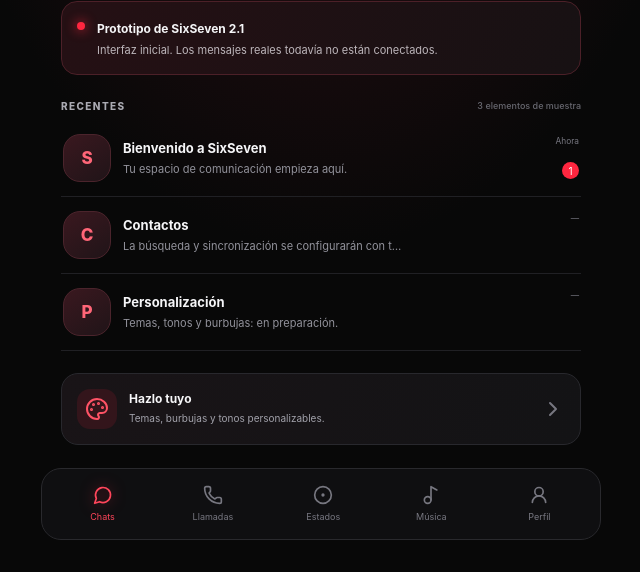
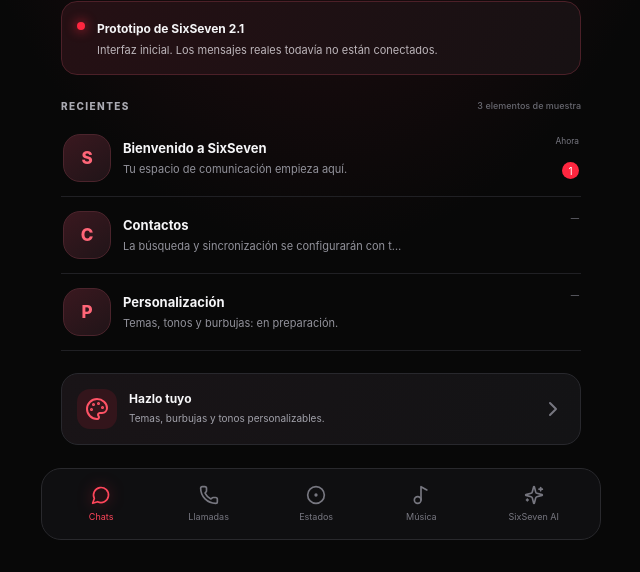
Before and after one commit to maidanamauro816-cpu/sixsevenapp2.1, a React (Vite) app: page / in a window 1280 px wide. Shown: the part 244-816 px from the top of the page, without its empty margins (319-959 px from the left). Built offline with nearby package versions, Linux system fonts and the light colour scheme; no server answers.

Commit message:
Integrate music library into SixSeven navigation

```diff
--- a/src/App.tsx
+++ b/src/App.tsx
@@ -1,7 +1,9 @@
 import { useState } from "react";
-import { MessageCircle, Phone, CircleDot, Music2, UserRound, Search, Plus, Settings, ChevronRight, ShieldCheck, Users, Bell, Palette } from "lucide-react";
+import { MessageCircle, Phone, CircleDot, Music2, Search, Plus, Settings, ChevronRight, ShieldCheck, Users, Bell, Palette, Sparkles } from "lucide-react";
+import MusicLibrary from "./MusicLibrary";
+import type { MusicTrack } from "./musicApiService";
 
-type Tab = "Chats" | "Llamadas" | "Estados" | "Música" | "Perfil";
+type Tab = "Chats" | "Llamadas" | "Estados" | "Música" | "SixSeven AI";
 
 const demoChats = [
   { name: "Bienvenido a SixSeven", text: "Tu espacio de comunicación empieza aquí.", time: "Ahora", initials: "S", unread: 1 },
@@ -19,10 +21,16 @@
     { label: "Llamadas", icon: Phone },
     { label: "Estados", icon: CircleDot },
     { label: "Música", icon: Music2 },
-    { label: "Perfil", icon: UserRound }
+    { label: "SixSeven AI", icon: Sparkles }
   ];
 
   const title = showSettings ? "Ajustes" : tab;
+  const useTrack = (track: MusicTrack, destination: "chat" | "status") => {
+    const target = destination === "chat" ? "mensaje" : "estado";
+    const link = track.externalUrl ? "\n\nEnlace oficial: " + track.externalUrl : "";
+    window.alert(`Canción seleccionada para ${target}:\n${track.title} — ${track.artist}${link}\n\nLa interfaz de mensajería/estados reales todavía necesita conectarse al backend.`);
+  };
+
   return (
     <main className="app-shell">
       <header className="topbar">
@@ -47,8 +55,8 @@
           <>
             <label className="search-box"><Search size={18}/><input value={query} onChange={e => setQuery(e.target.value)} placeholder="Buscar conversaciones"/></label>
             <div className="notice"><span className="status-dot"/><div><b>Prototipo de SixSeven 2.1</b><p>Interfaz inicial. Los mensajes reales todavía no están conectados.</p></div></div>
-            <div className="section-label">RECENTES <span>{demoChats.length} elementos de muestra</span></div>
-            {demoChats.filter(c => c.name.toLowerCase().includes(query.toLowerCase()) || c.text.toLowerCase().includes(query.toLowerCase())).map(chat => <button className="chat-row" key={chat.name} onClick={() => alert("Esta conversación es una vista de demostración. El envío real se conectará al backend.")}><div className="avatar">{chat.initials}</div><div className="chat-copy"><b>{chat.name}</b><span>{chat.text}</span></div><div className="chat-meta"><small>{chat.time}</small>{chat.unread > 0 && <i>{chat.unread}</i>}</div></button>)}
+            <div className="section-label">RECIENTES <span>{demoChats.length} elementos de muestra</span></div>
+            {demoChats.filter(c => c.name.toLowerCase().includes(query.toLowerCase()) || c.text.toLowerCase().includes(query.toLowerCase())).map(chat => <button className="chat-row" key={chat.name} onClick={() => window.alert("Esta conversación es una vista de demostración. El envío real se conectará al backend.")}><div className="avatar">{chat.initials}</div><div className="chat-copy"><b>{chat.name}</b><span>{chat.text}</span></div><div className="chat-meta"><small>{chat.time}</small>{chat.unread > 0 && <i>{chat.unread}</i>}</div></button>)}
             <button className="feature-card" onClick={() => setShowSettings(true)}><div className="feature-icon"><Palette/></div><div><b>Hazlo tuyo</b><span>Temas, burbujas y tonos personalizables.</span></div><ChevronRight/></button>
           </>
         ) : tab === "Llamadas" ? (
@@ -56,9 +64,9 @@
         ) : tab === "Estados" ? (
           <div className="empty-state"><div className="empty-icon"><CircleDot size={28}/></div><h2>Estados</h2><p>Este espacio será para compartir actualizaciones con tus contactos cuando se conecte el backend.</p></div>
         ) : tab === "Música" ? (
-          <div className="empty-state"><div className="empty-icon"><Music2 size={28}/></div><h2>Música</h2><p>El reproductor nativo y la selección de archivos locales se implementarán en una siguiente etapa.</p></div>
+          <MusicLibrary onClose={() => setTab("Chats")} onUseTrack={useTrack}/>
         ) : (
-          <div className="empty-state"><div className="empty-icon"><UserRound size={28}/></div><h2>Tu perfil</h2><p>El inicio de sesión con Google y la edición de perfil requieren configuración de Firebase.</p><button className="primary-button" onClick={() => setShowSettings(true)}>Abrir ajustes</button></div>
+          <div className="empty-state"><div className="empty-icon"><Sparkles size={28}/></div><h2>SixSeven AI</h2><p>La esfera de asistencia y las funciones de voz se conectarán al motor de IA cuando configuremos el backend seguro.</p><button className="primary-button" onClick={() => setShowSettings(true)}>Abrir ajustes</button></div>
         )}
       </section>
 
```
